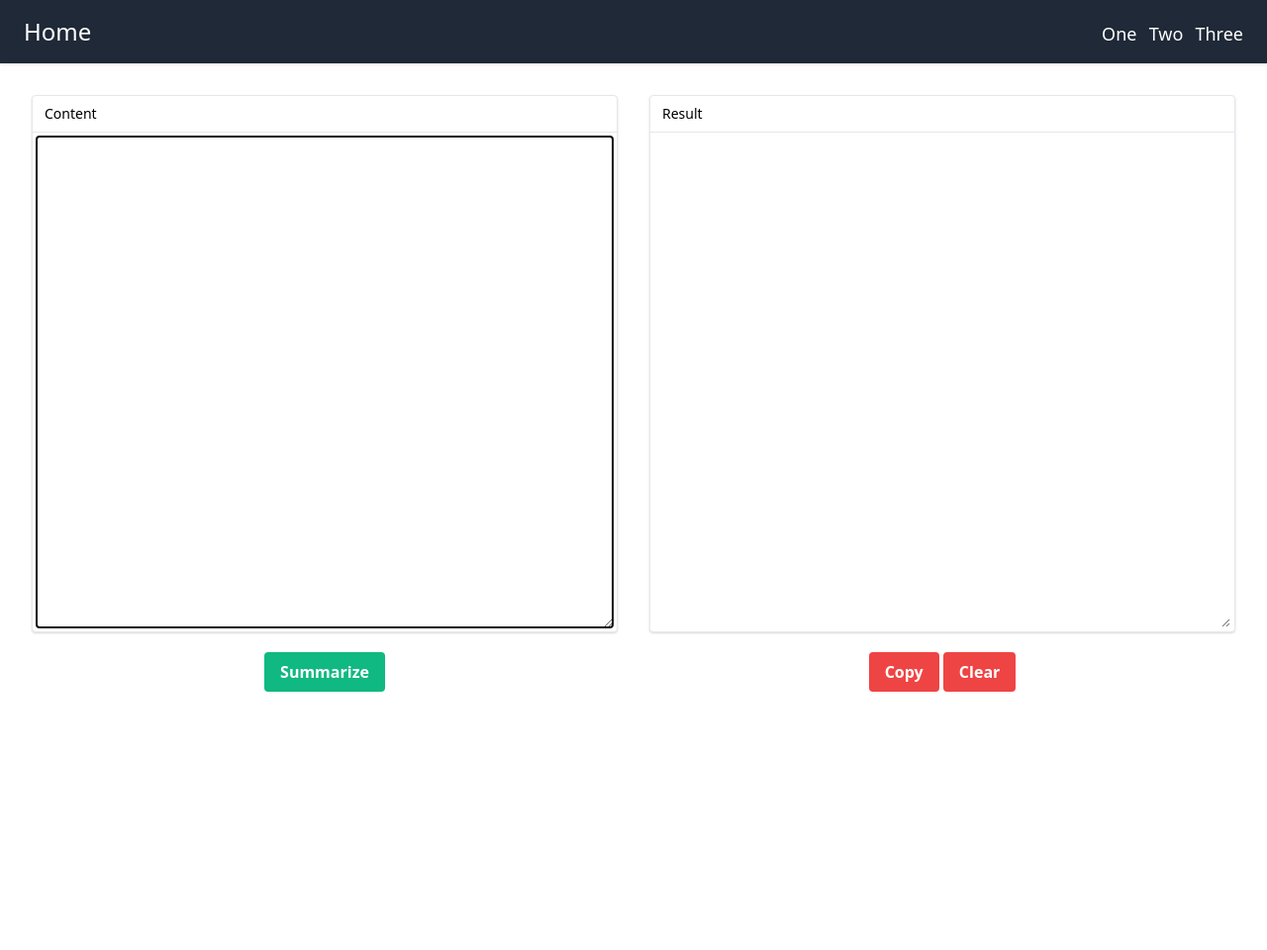
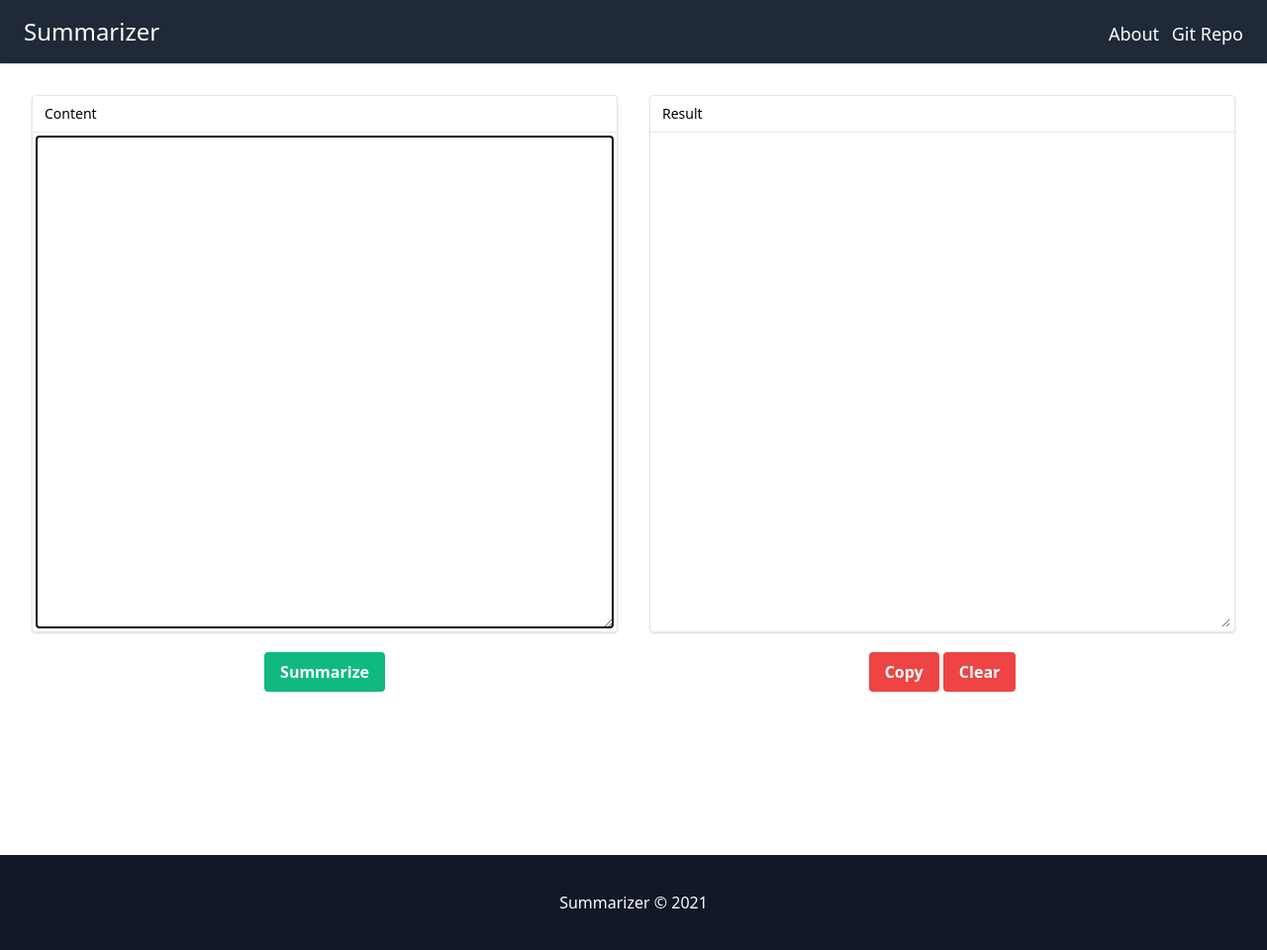
Before and after one commit to Arvind-4/summarizer, a Flask app: page / in a window 1280 px wide. Shown: the whole page at 99% size. Before the commit the page ends 699 px from the top, so only its background shows below. Run offline with Flask 2, Linux system fonts and the light colour scheme.

Commit message:
Added navbar and Footer

```diff
--- a/templates/base.html
+++ b/templates/base.html
@@ -15,6 +15,7 @@
 
 {% endblock %}
 
+{% include 'components/footer.html' %}
 </body>
 
 {% include 'js/js.html' %}
--- /dev/null
+++ b/templates/components/footer.html
@@ -0,0 +1,11 @@
+<div class="bg-gray-900">
+    <footer class="flex flex-wrap items-center justify-between p-3 m-auto">
+        <div class="container mx-auto flex flex-col flex-wrap items-center justify-between">
+            <br>
+            <div class="flex mx-auto text-white text-center">
+                Summarizer © 2021
+            </div>
+            <br>
+        </div>
+    </footer>
+</div>
--- a/templates/components/navbar.html
+++ b/templates/components/navbar.html
@@ -1,11 +1,14 @@
 <nav
     class="font-sans flex flex-col text-center sm:flex-row sm:text-left sm:justify-between py-4 px-6 bg-gray-800 text-white shadow sm:items-baseline w-full">
     <div class="mb-2 sm:mb-0">
-        <a href="/" class="text-2xl no-underline text-grey-darkest hover:text-blue-dark">Home</a>
+        <a href="/" class="text-2xl no-underline text-grey-darkest hover:text-blue-dark">Summarizer</a>
     </div>
     <div>
-        <a href="/one" class="text-lg no-underline text-grey-darkest hover:text-blue-dark ml-2">One</a>
-        <a href="/two" class="text-lg no-underline text-grey-darkest hover:text-blue-dark ml-2">Two</a>
-        <a href="/three" class="text-lg no-underline text-grey-darkest hover:text-blue-dark ml-2">Three</a>
+        <a href="http://arvind11.ml/"  target="_blank" class="text-lg no-underline text-grey-darkest hover:text-blue-dark ml-2">
+            About
+        </a>
+        <a href="https://github.com/Arvind-4/Summarizer" target="_blank" class="text-lg no-underline text-grey-darkest hover:text-blue-dark ml-2">
+            Git Repo
+        </a>
     </div>
 </nav>
```
